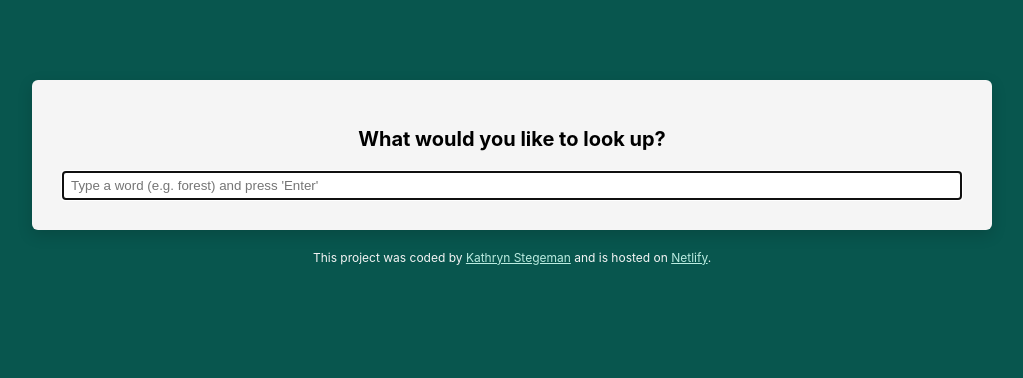
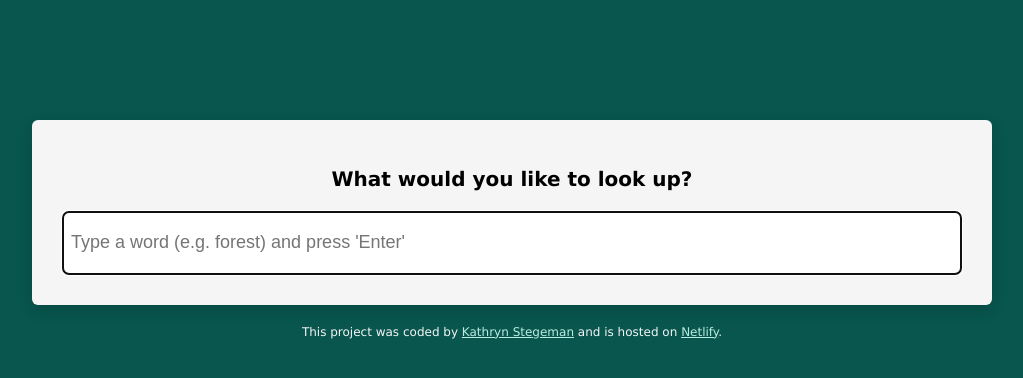
Before and after one commit to kathrynsteg/react-dictionary-app, a React (Create React App) app: page / in a window 1280 px wide. Shown: the top 378 px of the page, without its empty margins (128-1151 px from the left). Built offline with nearby package versions, Linux system fonts and the light colour scheme; no server answers.

Commit message:
Fixed image grid

```diff
--- a/src/App.css
+++ b/src/App.css
@@ -1,6 +1,6 @@
 body {
   background: #08564e;
-  padding: 60px 0 100px;
+  padding: 100px 0;
   max-width: 960px;
   margin: 0 auto;
 }
--- a/src/App.js
+++ b/src/App.js
@@ -9,7 +9,7 @@ function App() {
         <main>
           <Dictionary defaultKeyword="forest" />
         </main>
-      </div>
+
         <footer>
           This project was coded by{" "}
           <a
@@ -30,6 +30,7 @@ function App() {
           .
         </footer>
       </div>
+    </div>
   );
 }
 
--- a/src/Dictionary.css
+++ b/src/Dictionary.css
@@ -21,6 +21,11 @@
 .Dictionary input {
   width: 100%;
   padding: 6px 8px;
+  height: 64px;
+  font-size: 18px;
+  line-height: 21px;
   color: black;
   border: 1px solid gray;
+  display: block;
+  border-radius: 6px;
 }
--- a/src/Photos.css
+++ b/src/Photos.css
@@ -1,4 +1,12 @@
 .Photos img {
   border-radius: 4px;
-  margin-bottom: 20px;
+  width: 100%;
 }
+
+.gallery-container {
+  display: grid;
+  grid-template-columns: 1fr 1fr 1fr;
+  grid-column-gap: 25px;
+  grid-row-gap: 25px;
+  margin: 30px 0;
+}
--- a/src/Photos.js
+++ b/src/Photos.js
@@ -5,10 +5,10 @@ export default function Photos(props) {
   if (props.photos.length) {
     return (
       <section className="Photos">
-        <div className="row">
+        <div className="gallery-container">
           {props.photos.map(function (photo, index) {
             return (
-              <div className="col-4" key={index}>
+              <div className="image" key={index}>
                 <a
                   href={photo.src.original}
                   target="_blank"
--- a/src/index.css
+++ b/src/index.css
@@ -1,13 +1,10 @@
 body {
   margin: 0;
-  font-family: -apple-system, BlinkMacSystemFont, 'Segoe UI', 'Roboto', 'Oxygen',
-    'Ubuntu', 'Cantarell', 'Fira Sans', 'Droid Sans', 'Helvetica Neue',
-    sans-serif;
-  -webkit-font-smoothing: antialiased;
-  -moz-osx-font-smoothing: grayscale;
+  font-family: "Lucida Sans", "Lucida Sans Regular", "Lucida Grande",
+    "Lucida Sans Unicode", Geneva, Verdana, sans-serif;
 }
 
 code {
-  font-family: source-code-pro, Menlo, Monaco, Consolas, 'Courier New',
+  font-family: source-code-pro, Menlo, Monaco, Consolas, "Courier New",
     monospace;
 }
```
Lines whose indentation alone changed are shown as unchanged.
